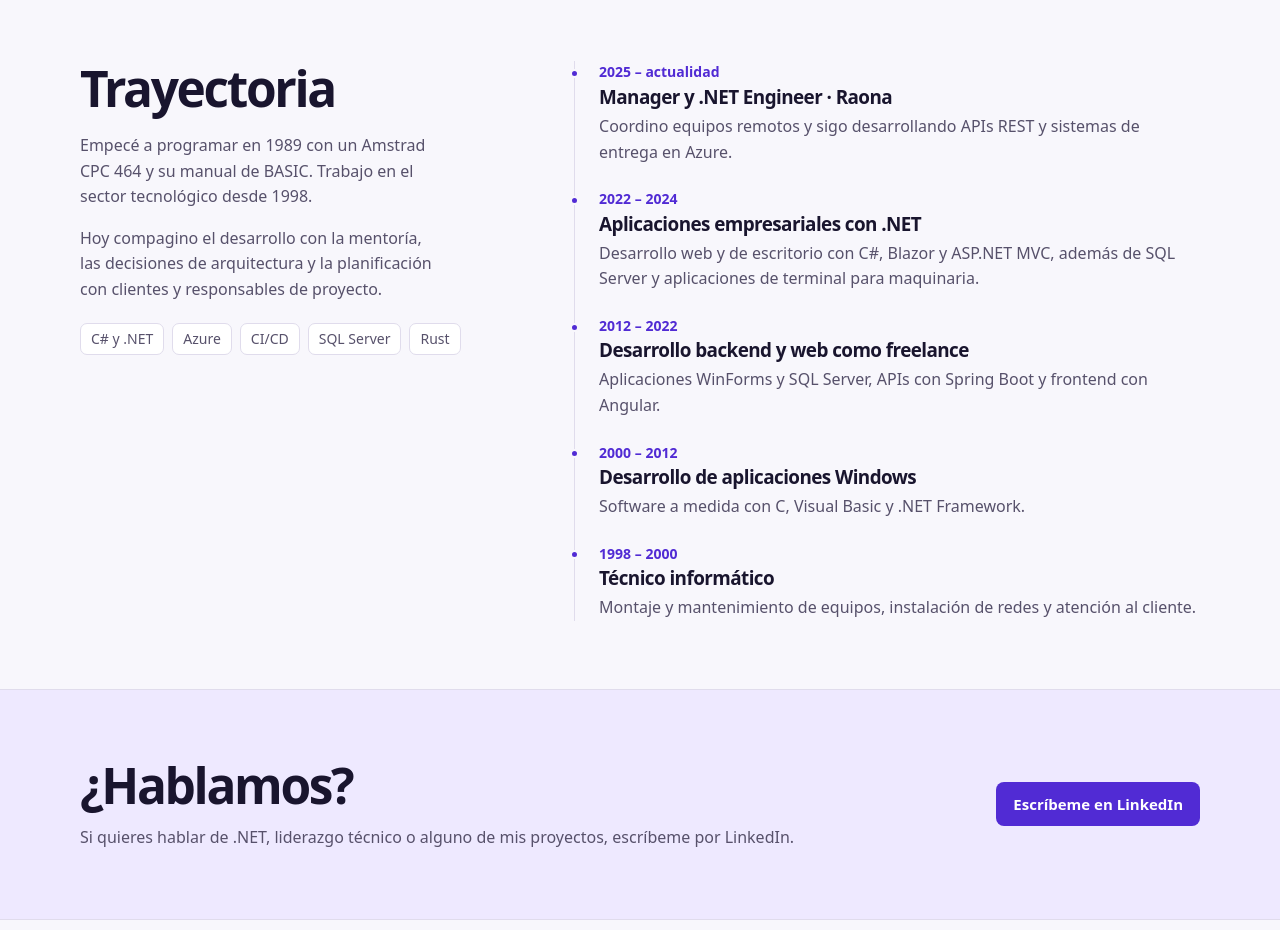
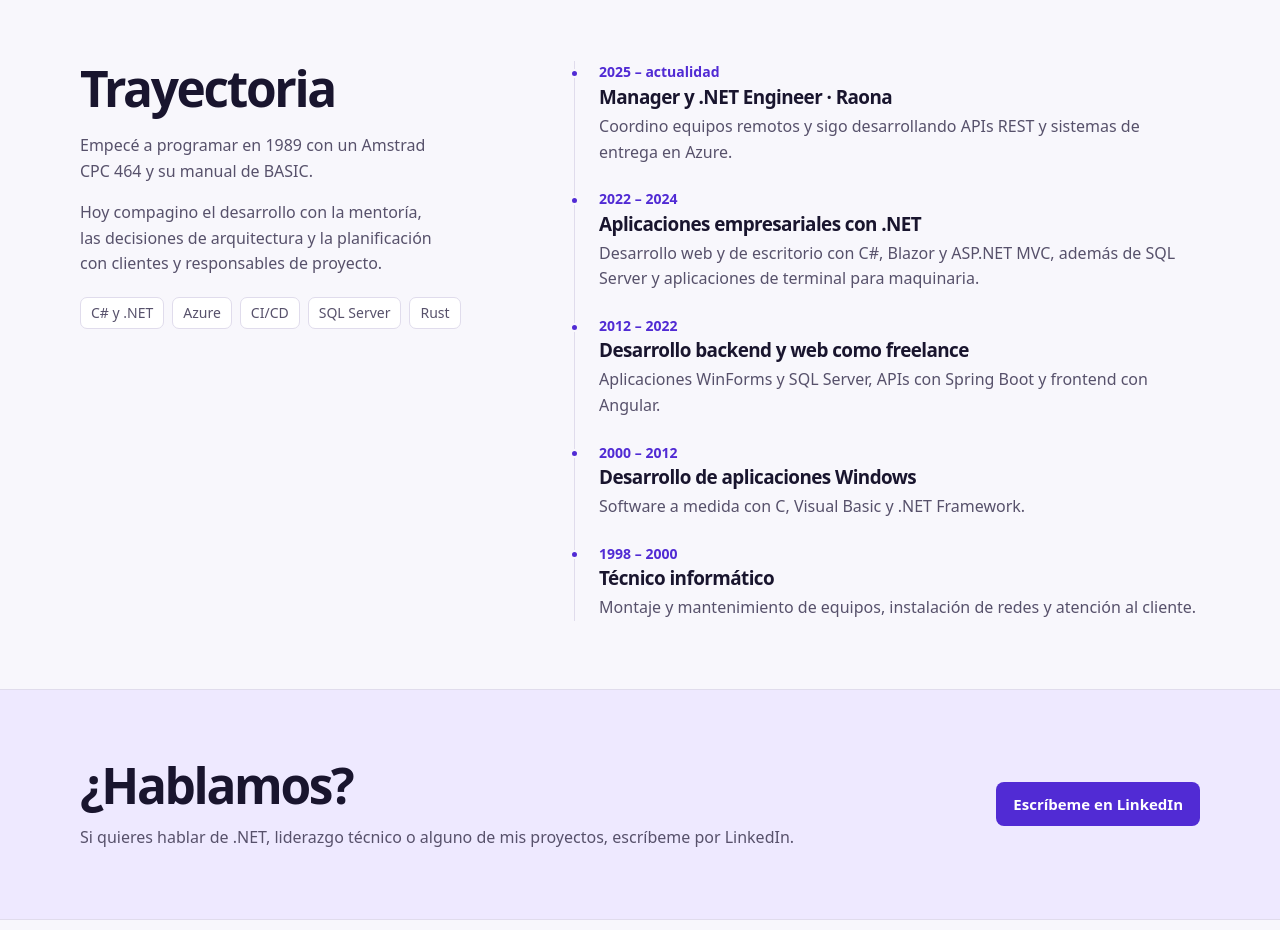
Before and after one commit to javy-fernandez/javy-fernandez.github.io, a plain HTML site: page index.html in a window 1280 px wide. Shown: the part 2700-3630 px from the top of the page. Drawn offline with Linux system fonts and the light colour scheme.

Commit message:
Quita la frase del sector tecnológico desde 1998

```diff
--- a/index.html
+++ b/index.html
@@ -163,7 +163,7 @@
       <div class="wrap experience-grid">
         <div id="sobre-mi">
           <h2 id="titulo-trayectoria">Trayectoria</h2>
-          <p class="section-copy">Empecé a programar en 1989 con un Amstrad CPC 464 y su manual de BASIC. Trabajo en el sector tecnológico desde 1998.</p>
+          <p class="section-copy">Empecé a programar en 1989 con un Amstrad CPC 464 y su manual de BASIC.</p>
           <p class="section-copy">Hoy compagino el desarrollo con la mentoría, las decisiones de arquitectura y la planificación con clientes y responsables de proyecto.</p>
           <ul class="skills" id="stack" aria-label="Tecnologías principales">
             <li>C# y .NET</li><li>Azure</li><li>CI/CD</li><li>SQL Server</li><li>Rust</li>
```
